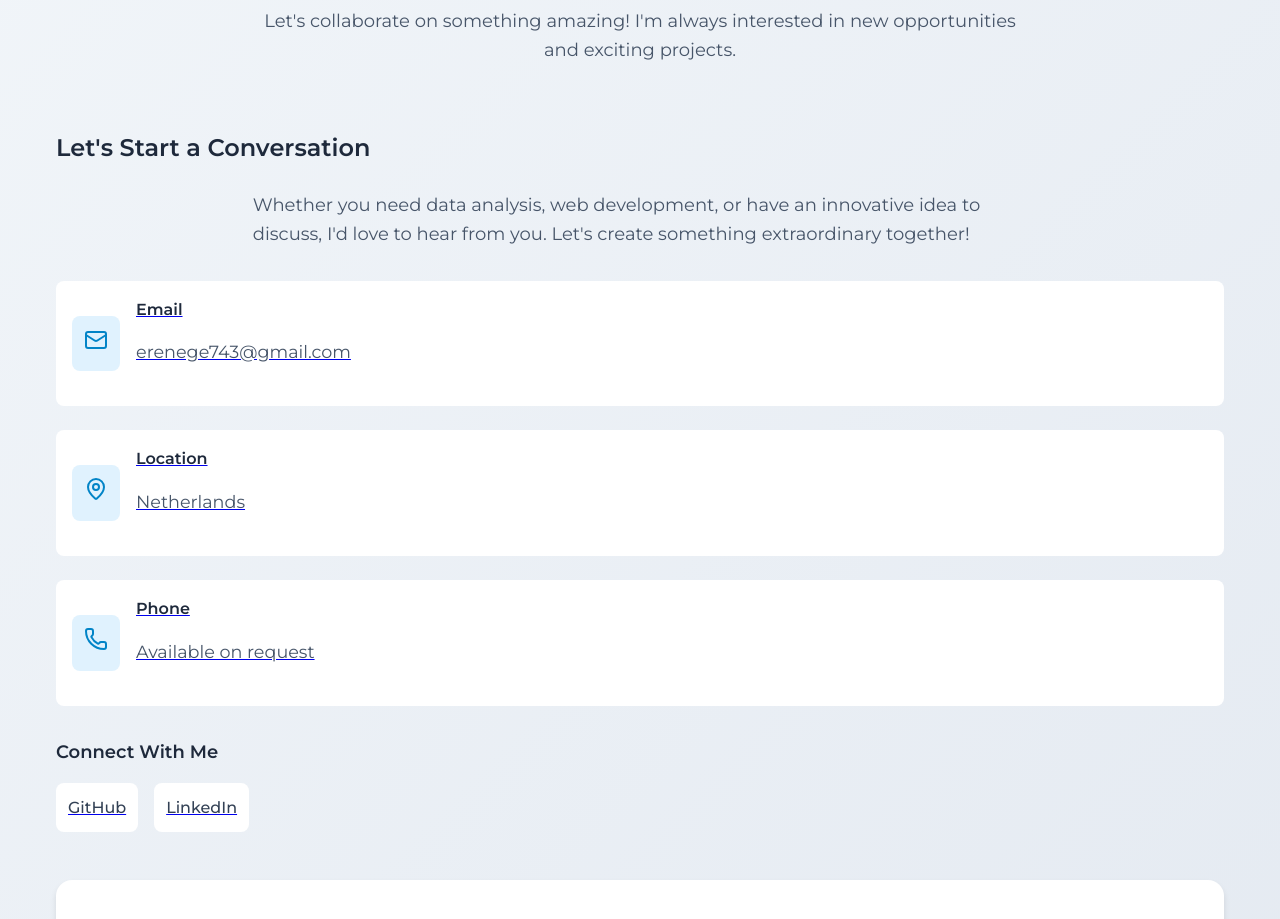
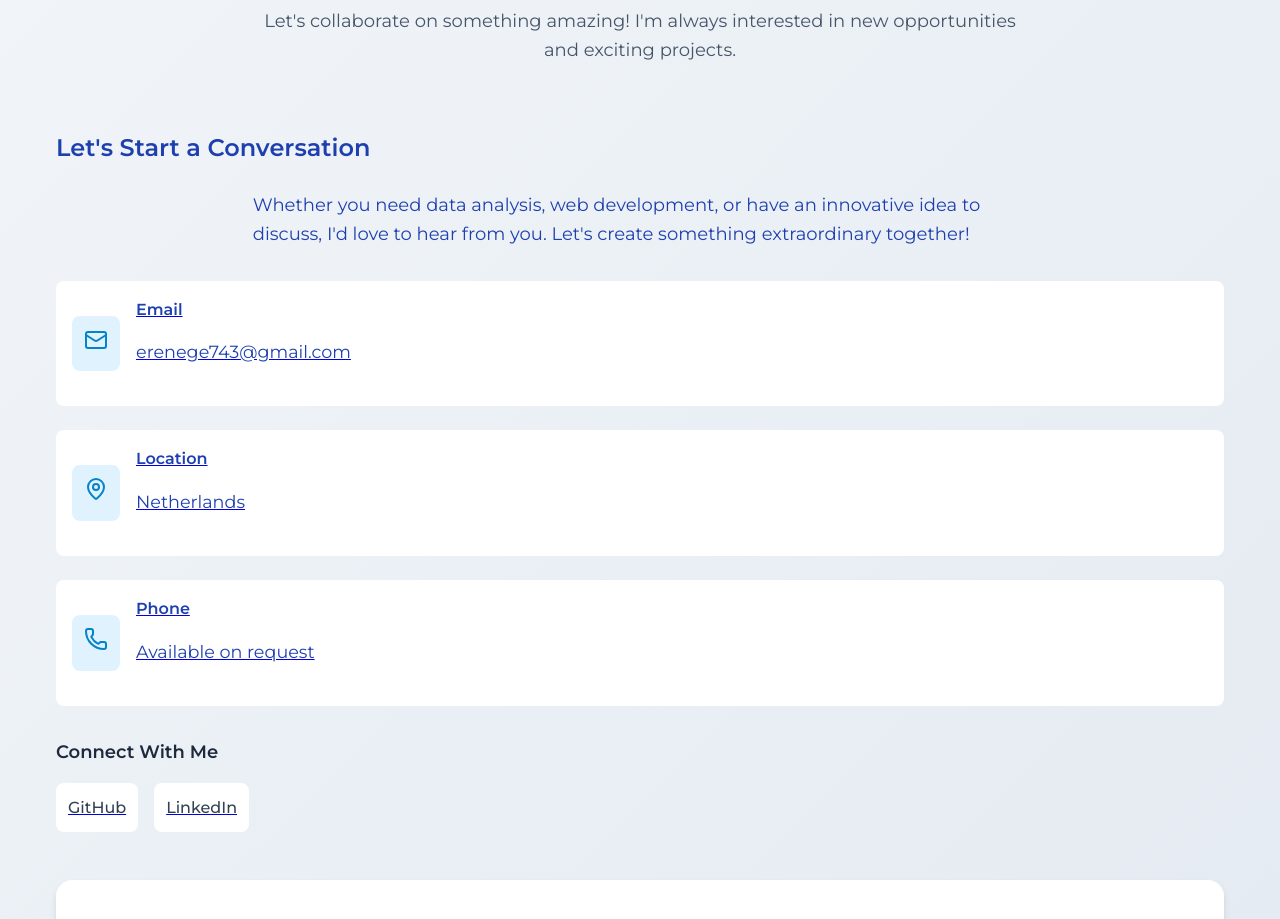
Before and after one commit to eozol17/eozol17.github.io, a React (Vite) app: page / in a window 1280 px wide. Shown: the part 8220-9139 px from the top of the page. Built offline with nearby package versions, Linux system fonts and the light colour scheme; the HTML template or start-up script is replaced by a standard one.

Commit message:
Update contact section text to dark blue

```diff
--- a/src/components/Contact.jsx
+++ b/src/components/Contact.jsx
@@ -131,10 +131,10 @@ const Contact = () => {
             {/* Contact Information */}
             <motion.div variants={itemVariants} className="space-y-8">
               <div className="space-y-6">
-                <h3 className="text-2xl font-semibold text-secondary-800 dark:text-secondary-200">
+                <h3 className="text-2xl font-semibold" style={{ color: '#1e40af' }}>
                   Let's Start a Conversation
                 </h3>
-                <p className="text-lg text-secondary-600 dark:text-secondary-400 leading-relaxed">
+                <p className="text-lg leading-relaxed" style={{ color: '#1e40af' }}>
                   Whether you need data analysis, web development, or have an innovative idea to discuss,
                   I'd love to hear from you. Let's create something extraordinary together!
                 </p>
@@ -153,10 +153,10 @@ const Contact = () => {
                       <Icon className="text-primary-600 dark:text-primary-400" size={24} />
                     </div>
                     <div>
-                      <h4 className="font-semibold text-secondary-800 dark:text-secondary-200">
+                      <h4 className="font-semibold" style={{ color: '#1e40af' }}>
                         {title}
                       </h4>
-                      <p className="text-secondary-600 dark:text-secondary-400">
+                      <p style={{ color: '#1e40af' }}>
                         {value}
                       </p>
                     </div>
```
